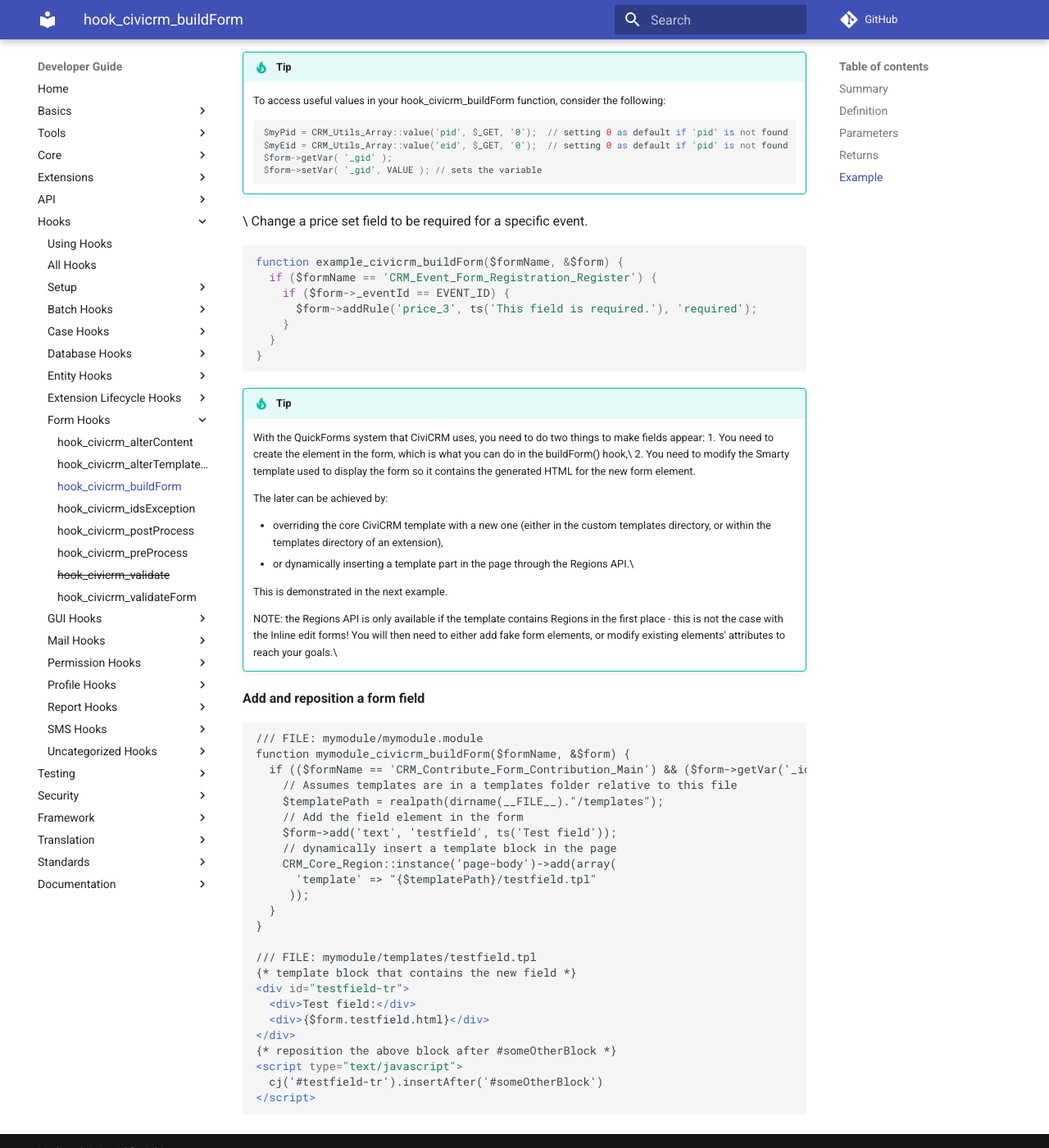
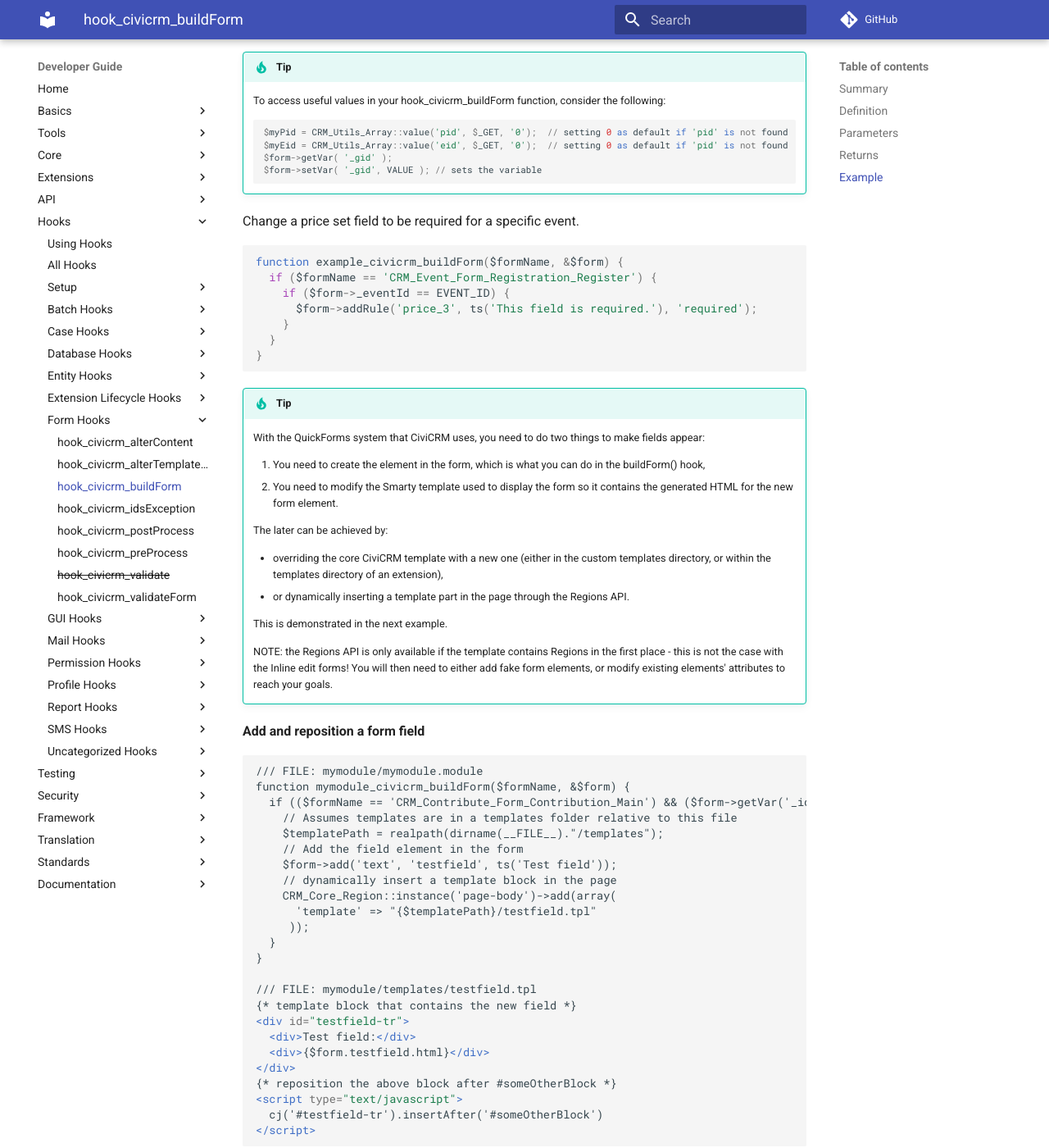
Before and after one commit to civicrm/civicrm-dev-docs, an MkDocs documentation site: the page built from docs/hooks/hook_civicrm_buildForm.md, in a window 1280 px wide and 1400 px high, scrolled down 1012 px. Shown: the whole window at 82% size. Built offline with MkDocs 1.6.1 and Material for MkDocs 9.7.7, drawn with Linux system fonts in a browser that asks for light colours; comment, search, counter and statistics services are not loaded; old or Windows-style settings are respelled for this version of MkDocs.

Commit message:
Update hook_civicrm_buildForm.md
Minor formatting issues, remove stray backslashes

```diff
--- a/docs/hooks/hook_civicrm_buildForm.md
+++ b/docs/hooks/hook_civicrm_buildForm.md
@@ -36,10 +36,6 @@ elements attributes, and to add new fields to a form.
       }
     }
 
-
-
-
-
 !!! tip
     To access useful values in your hook_civicrm_buildForm function, consider the following:
 
@@ -48,8 +44,6 @@ elements attributes, and to add new fields to a form.
         $form->getVar( '_gid' );
         $form->setVar( '_gid', VALUE ); // sets the variable
 
-
-\
  Change a price set field to be required for a specific event.
 
     function example_civicrm_buildForm($formName, &$form) {
@@ -62,17 +56,18 @@ elements attributes, and to add new fields to a form.
 
 !!! tip
     With the QuickForms system that CiviCRM uses, you need to do two things to make fields appear:
-     1. You need to create the element in the form, which is what you can do in the buildForm() hook,\
-     2. You need to modify the Smarty template used to display the form so it contains the generated HTML for the new form element.
+
+    1. You need to create the element in the form, which is what you can do in the buildForm() hook,
+    2. You need to modify the Smarty template used to display the form so it contains the generated HTML for the new form element.
 
     The later can be achieved by:
 
     -   overriding the core CiviCRM template with a new one (either in the custom templates directory, or within the templates directory of an extension),
-    -   or dynamically inserting a template part in the page through the Regions API.\
+    -   or dynamically inserting a template part in the page through the Regions API.
 
     This is demonstrated in the next example.
 
-    NOTE: the Regions API is only available if the template contains Regions in the first place - this is not the case with the Inline edit forms! You will then need to either add fake form elements, or modify existing elements' attributes to reach your goals.\
+    NOTE: the Regions API is only available if the template contains Regions in the first place - this is not the case with the Inline edit forms! You will then need to either add fake form elements, or modify existing elements' attributes to reach your goals.
 
 
 
```
